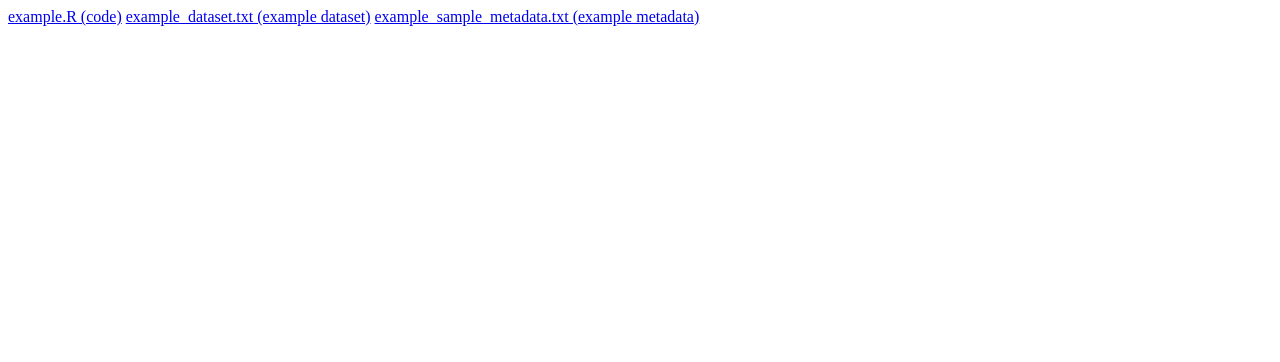
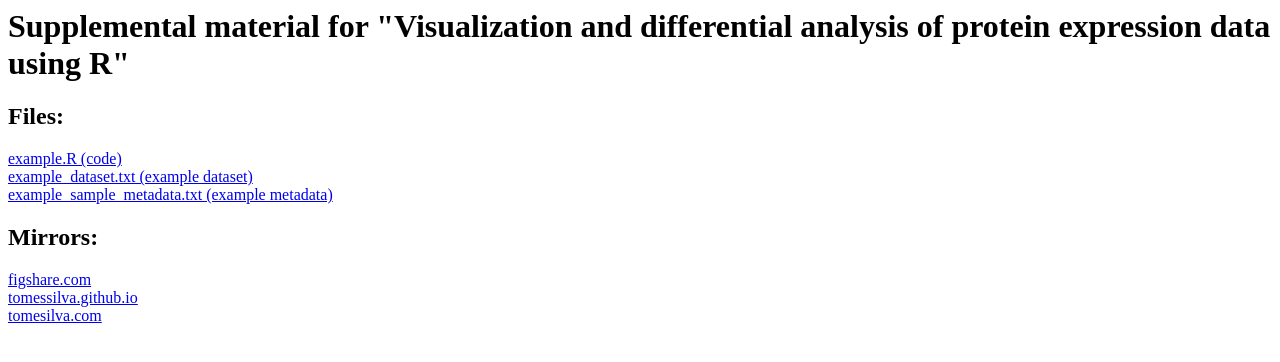
Before and after one commit to tomessilva/tomessilva.github.io, a plain HTML site: page 2DExample/index.html in a window 1280 px wide. Drawn offline with Linux system fonts and the light colour scheme.

Commit message:
Small update

```diff
--- a/2DExample/index.html
+++ b/2DExample/index.html
@@ -1,10 +1,18 @@
-<HTML>
-<HEAD>
-  <TITLE>2DE examples</TITLE>
-</HEAD>
-<BODY>
-  <a href="example.R">example.R (code)</a>
-  <a href="example_dataset.txt">example_dataset.txt (example dataset)</a>
-  <a href="example_sample_metadata.txt">example_sample_metadata.txt (example metadata)</a>
-</BODY>
-</HTML>
+<html>
+<head>
+  <title>Supplemental material for "Visualization and differential analysis of protein expression data using R"</title>
+</head>
+<body>
+  <h1>Supplemental material for "Visualization and differential analysis of protein expression data using R"</h1>
+
+  <h2>Files:</h2>
+  <a href="example.R">example.R (code)</a><br />
+  <a href="example_dataset.txt">example_dataset.txt (example dataset)</a><br />
+  <a href="example_sample_metadata.txt">example_sample_metadata.txt (example metadata)</a><br />
+
+  <h2>Mirrors:</h2>
+  <a href="http://dx.doi.org/10.6084/m9.figshare.1284620">figshare.com</a><br />
+  <a href="http://tomessilva.github.io/2DExample/">tomessilva.github.io</a><br />
+  <a href="http://tomesilva.com/2DExample/">tomesilva.com</a><br />
+</body>
+</html>
```
